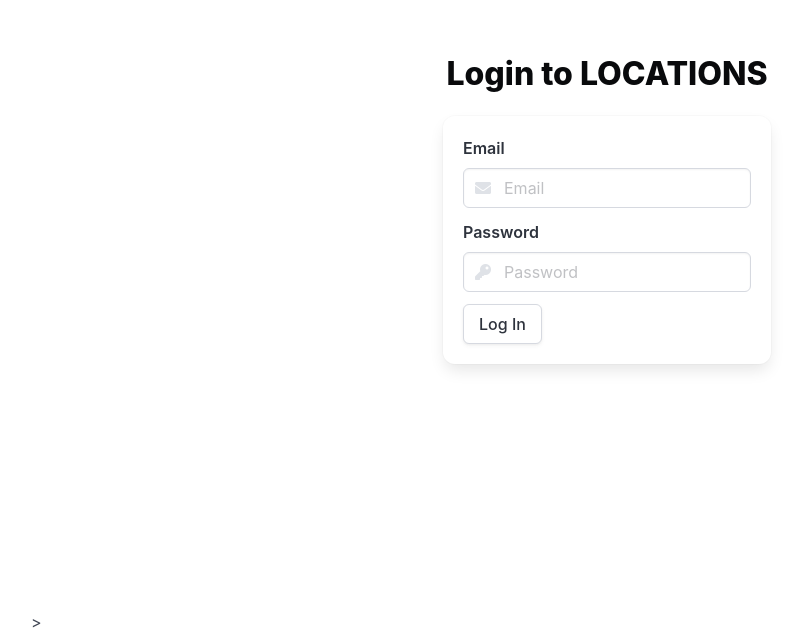
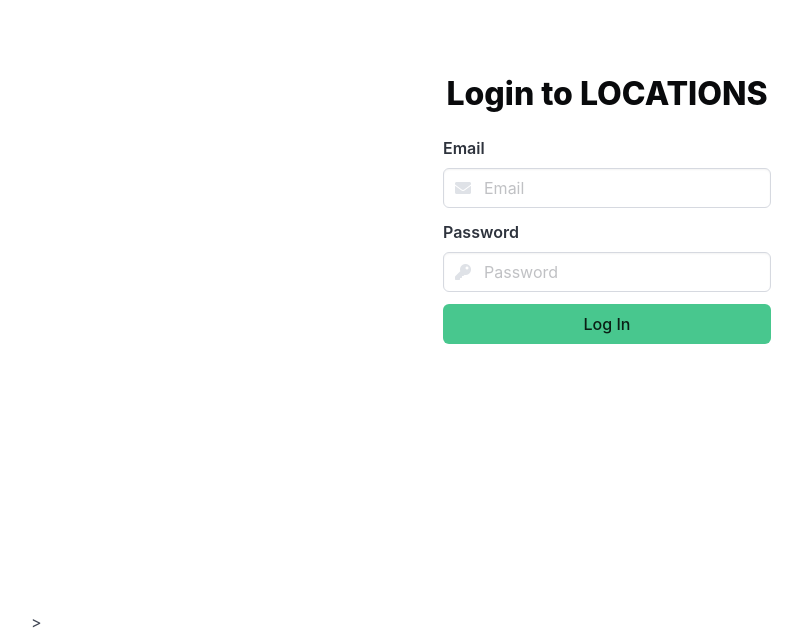
Before and after one commit to gitsetu/locations2front, a SvelteKit app: page /login in a window 1280 px wide. Shown: the part 190-824 px from the top of the page, without its empty margins (33-836 px from the left). Built offline with nearby package versions, Linux system fonts and the light colour scheme.

Commit message:
working login!

```diff
--- a/src/routes/login/LoginForm.svelte
+++ b/src/routes/login/LoginForm.svelte
@@ -1,6 +1,7 @@
 <script lang="ts">
     import { goto } from "$app/navigation";
     import { loggedInUser } from "$lib/runes.svelte";
+    import { donationService } from "$lib/services/donation-service";
     import Message from "$lib/ui/Message.svelte";
     import UserCredentials from "$lib/ui/UserCredentials.svelte";
 
@@ -9,14 +10,14 @@
     let message = $state("");
 
     async function login() {
-        const success = false;
-        // fixme : forced to true for testing
-        // const success = true;
-        if (success) {
-            const success = false;
-            // fixme : forced logged in user for testing
-            // loggedInUser.email = email;
-
+        console.log(`attempting to log in email: ${email} with password: ${password}`);
+        let session = await donationService.login(email, password);
+        if (session) {
+            loggedInUser.email = email;
+            loggedInUser.name = session.name;
+            loggedInUser.token = session.token;
+            loggedInUser._id = session._id;
+            console.log(`Session: ${JSON.stringify(session)}`);
             goto("/donate");
         } else {
             email = "";
@@ -26,10 +27,10 @@
     }
 </script>
 
-<div class="box">
-  {#if message}
-    <Message {message} />
-  {/if}
+{#if message}
+  <Message {message} />
+{/if}
+<form on:submit|preventDefault={login}>
   <UserCredentials bind:email bind:password />
-  <button onclick={() => login()} class="button">Log In</button>
-</div>
+  <button class="button is-success is-fullwidth">Log In</button>
+</form>
--- a/src/routes/logout/+page.svelte
+++ b/src/routes/logout/+page.svelte
@@ -3,5 +3,8 @@
     import { loggedInUser } from "$lib/runes.svelte";
 
     loggedInUser.email = "";
+    loggedInUser.name = "";
+    loggedInUser.token = "";
+    loggedInUser._id = "";
     goto("/");
 </script>
```
